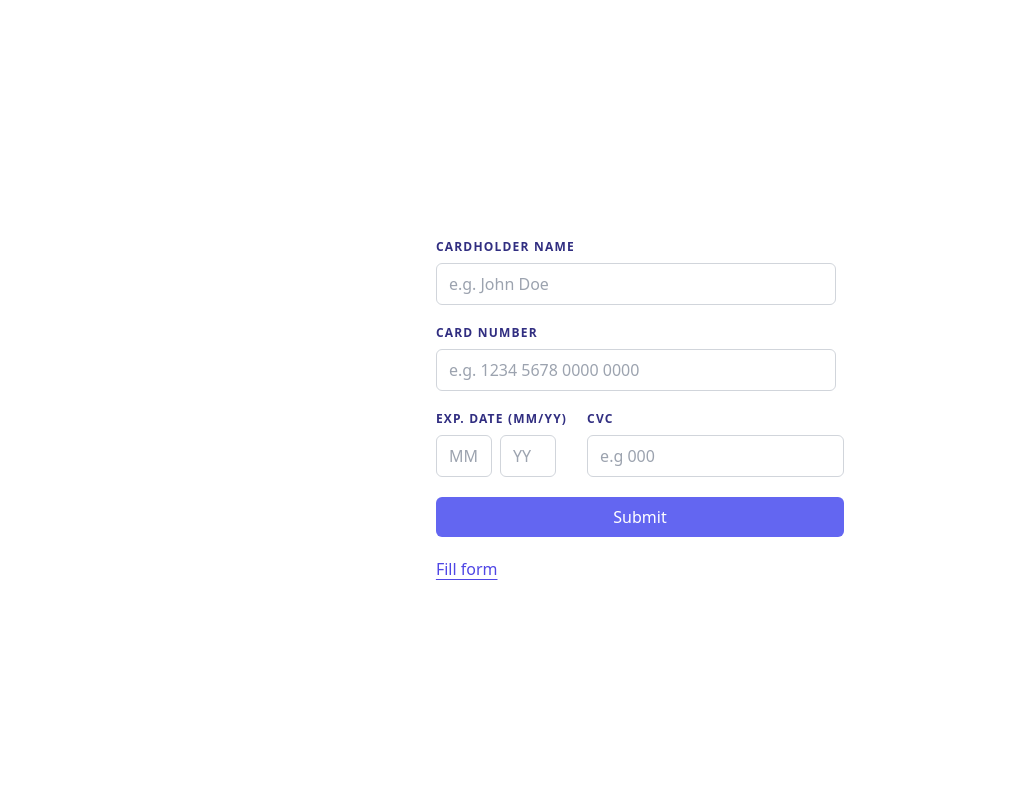
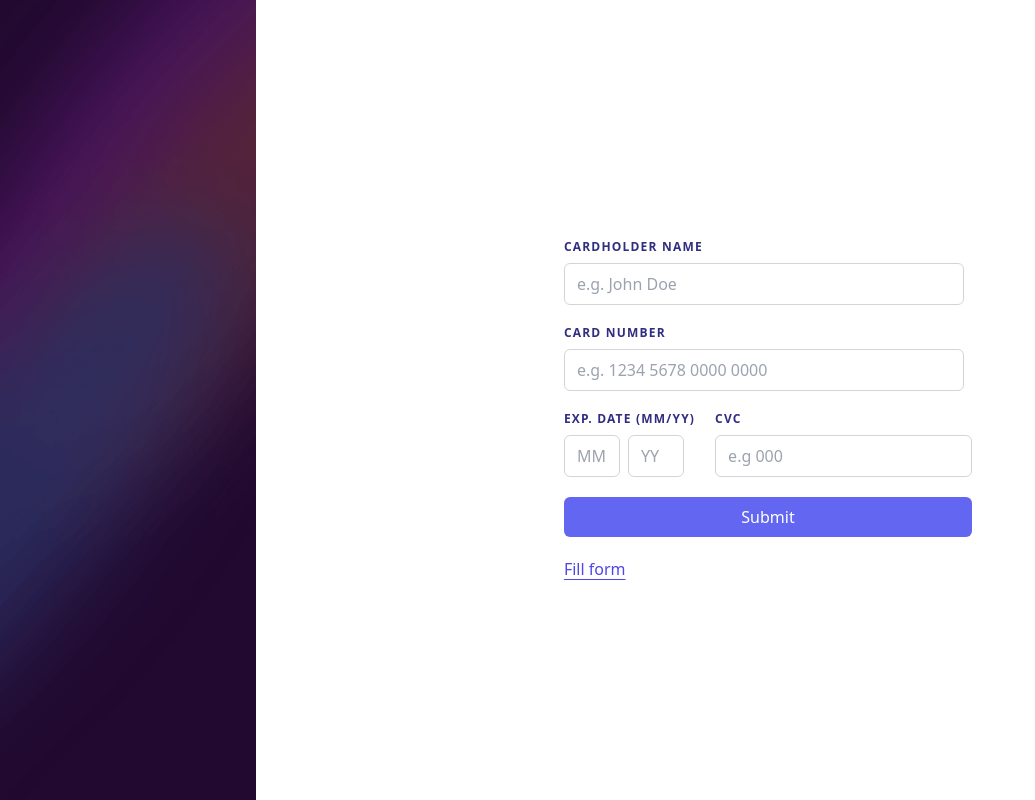
Before and after one commit to daempasha/card-form, a React (Vite) app: page / in a window 1280 px wide. Shown: the whole page, without its empty margins (0-1035 px from the left). Built offline with nearby package versions, Linux system fonts and the light colour scheme.

Commit message:
Layout scaling properly

```diff
--- a/src/App.tsx
+++ b/src/App.tsx
@@ -8,6 +8,7 @@ import Button from "./components/Button"
 import { useEffect } from "react"
 import { useAppStore } from "./store";
 import dayjs from "dayjs";
+import CardContainer from "./components/CardContainer"
 function App() {
   const { state, setState } = useAppStore();
 
@@ -64,16 +65,10 @@ function App() {
 
   return (
     <div className="flex flex-col lg:flex-row h-screen w-screen">
-      {/* <div className="relative h-1/4 lg:h-full lg:w-1/2 bg-blue-500">
-        <img className="invisible lg:visible absolute left-0 top-0 h-full w-full" src={MainBgDesktop} />
-        <img className="visible lg:invisible absolute left-0 top-0 h-full w-full" src={MainBgMobile} />
-
-        <CardFront watch={watch} className="z-10 transition-all flex relative md:-right-24 md:bottom-1/2" />
-        <CardBack watch={watch} className="flex absolute -right-32 top-1/2 my-5 " />
-      </div> */}
+      <CardContainer />
 
       {state === "form" ?
-        <form onSubmit={handleSubmit(onSubmit)} className="mx-5 flex flex-col w-full h-full items-center justify-center">
+        <form onSubmit={handleSubmit(onSubmit)} className="flex flex-col w-full h-full items-center justify-center">
           <div className="my-5">
             <div className="my-5">
               <p className="uppercase text-xs tracking-widest mb-2 text-indigo-900 font-bold">Cardholder name</p>
--- /dev/null
+++ b/src/components/CardContainer/index.tsx
@@ -0,0 +1,11 @@
+const CardContainer = () => {
+    return <div className="w-full h-1/4 lg:w-1/4 lg:h-full bg-mainBgMobile md:bg-mainBgDesktop bg-no-repeat bg-cover">
+        {/* <img className="invisible lg:visible absolute left-0 top-0 h-full w-full" src={MainBgDesktop} />
+    <img className="visible lg:invisible absolute left-0 top-0 h-full w-full" src={MainBgMobile} /> */}
+
+        {/* <CardFront watch={watch} className="hidden z-10 transition-all sm:flex absolute -right-24 bottom-1/2" />
+    <CardBack watch={watch} className="hidden sm:flex absolute -top-8 -right-32 md:top-1/2 my-5 " /> */}
+    </div>
+}
+
+export default CardContainer;
--- a/src/components/CardFront/index.tsx
+++ b/src/components/CardFront/index.tsx
@@ -5,7 +5,7 @@ import { CardFrontProps } from "./types";
 
 const CardFront: React.FC<CardFrontProps> = ({ watch, className = "", ...cardFrontProps }) => {
     return (
-        <div className={` overflow-hidden shadow-lg text-white bg-indigo-500 rounded-lg w-full h-full md:w-[400px] md:h-[200px] ${className}`
+        <div className={` overflow-hidden shadow-lg text-white bg-indigo-500 rounded-lg w-[400px] h-[200px] ${className}`
         } {...cardFrontProps}>
             <img className="z-0 absolute top-0 left-0" src={BgCardFront} />
 
@@ -19,7 +19,6 @@ const CardFront: React.FC<CardFrontProps> = ({ watch, className = "", ...cardFro
                 <div className="flex gap-5 justify-between">
                     <div className="overflow-hidden whitespace-nowrap text-ellipsis font-serif">{(watch("name") || "John Doe").toLocaleUpperCase()}</div>
                     <div className="font-serif">{`${watch("expiryMonth") || "00"}/${watch("expiryYear") || "00"}`}</div>
-
                 </div>
             </div>
         </div >
--- a/tailwind.config.cjs
+++ b/tailwind.config.cjs
@@ -5,7 +5,13 @@ module.exports = {
     "./src/**/*.{js,ts,jsx,tsx}",
     "./src/*.{js,ts,jsx,tsx}"
   ], theme: {
-    extend: {},
+    extend: {
+      backgroundImage: {
+        mainBgDesktop: "url('bg-main-desktop.png')",
+        mainBgMobile: "url('bg-main-mobile.png')"
+
+      }
+    },
   },
   plugins: [],
 }
```
